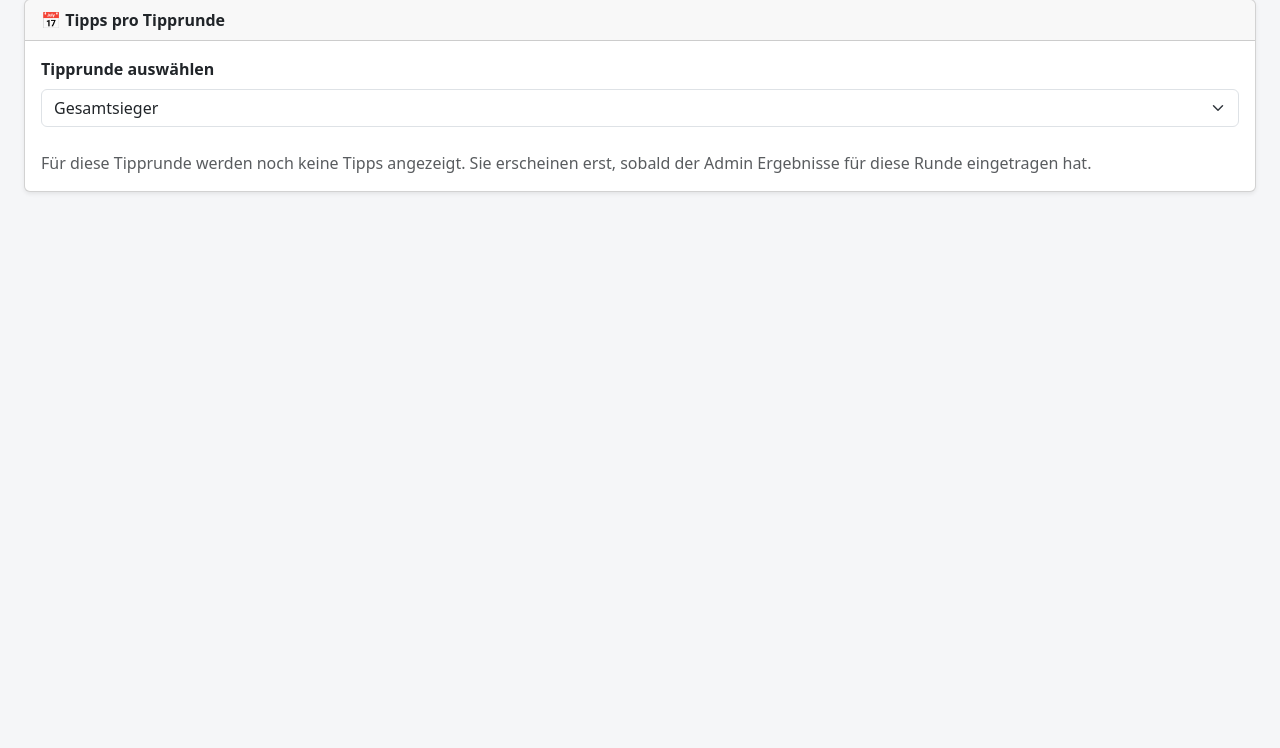
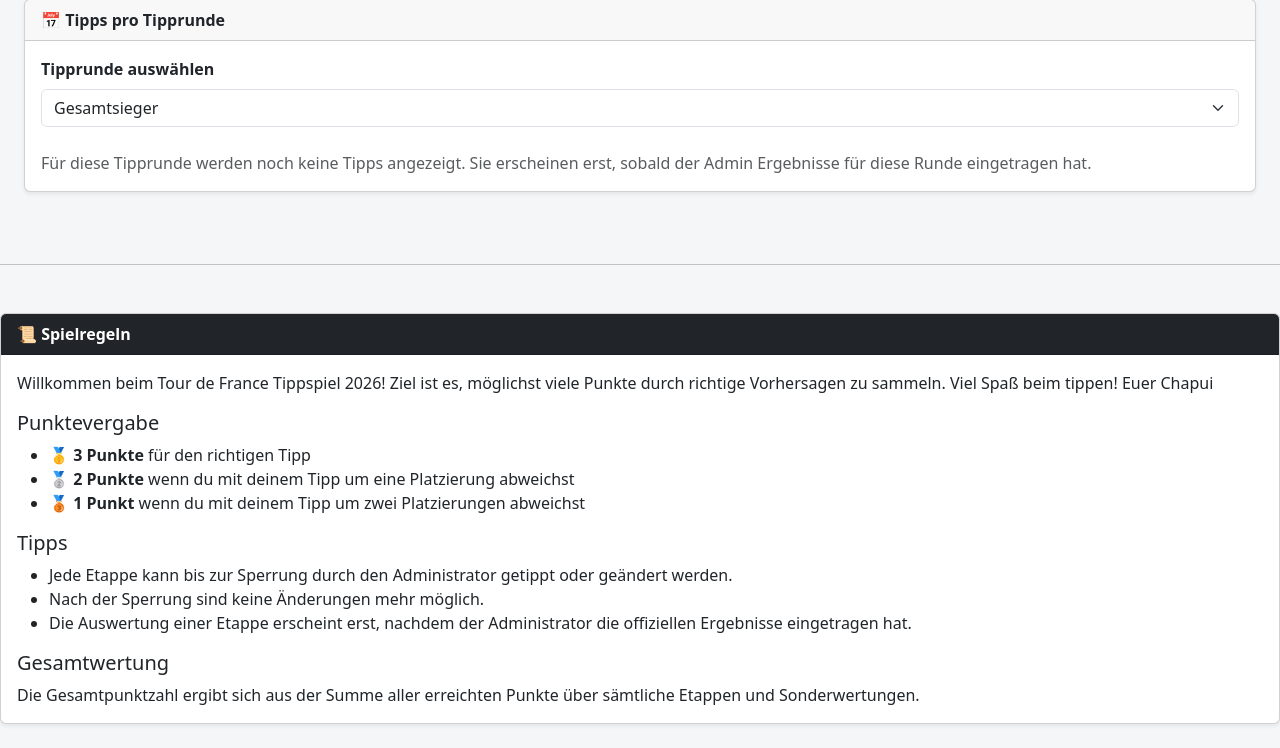
Before and after one commit to DrJEcht/tour-tippspiel, a Flask app: page / in a window 1280 px wide. Shown: the part 220-968 px from the top of the page. Before the commit the page ends 413 px from the top, so only its background shows below. Run offline with Flask 3, Linux system fonts and the light colour scheme.

Commit message:
Update index.html

```diff
--- a/templates/index.html
+++ b/templates/index.html
@@ -162,5 +162,41 @@
       </div>
     </div>
   </div>
+<hr class="my-5">
+
+<div class="card shadow-sm mb-4">
+  <div class="card-header bg-dark text-white">
+    <strong>📜 Spielregeln</strong>
+  </div>
+
+  <div class="card-body">
+
+    <p>
+      Willkommen beim Tour de France Tippspiel 2026! Ziel ist es, möglichst viele Punkte
+      durch richtige Vorhersagen zu sammeln. Viel Spaß beim tippen! Euer Chapui
+    </p>
+    <h5>Punktevergabe</h5>
+    <ul>
+      <li>🥇 <strong>3 Punkte</strong> für den richtigen Tipp</li>
+      <li>🥈 <strong>2 Punkte</strong> wenn du mit deinem Tipp um eine Platzierung abweichst</li>
+      <li>🥉 <strong>1 Punkt</strong> wenn du mit deinem Tipp um zwei Platzierungen abweichst</li>
+    </ul>
+    <h5>Tipps</h5>
+    <ul>
+      <li>Jede Etappe kann bis zur Sperrung durch den Administrator getippt oder geändert werden.</li>
+      <li>Nach der Sperrung sind keine Änderungen mehr möglich.</li>
+      <li>Die Auswertung einer Etappe erscheint erst, nachdem der Administrator die offiziellen Ergebnisse eingetragen hat.</li>
+    </ul>
+
+    <h5>Gesamtwertung</h5>
+
+    <p class="mb-0">
+      Die Gesamtpunktzahl ergibt sich aus der Summe aller erreichten Punkte über sämtliche Etappen und Sonderwertungen.
+    </p>
+
+  </div>
+</div>
+
+
 </body>
 </html>
```
